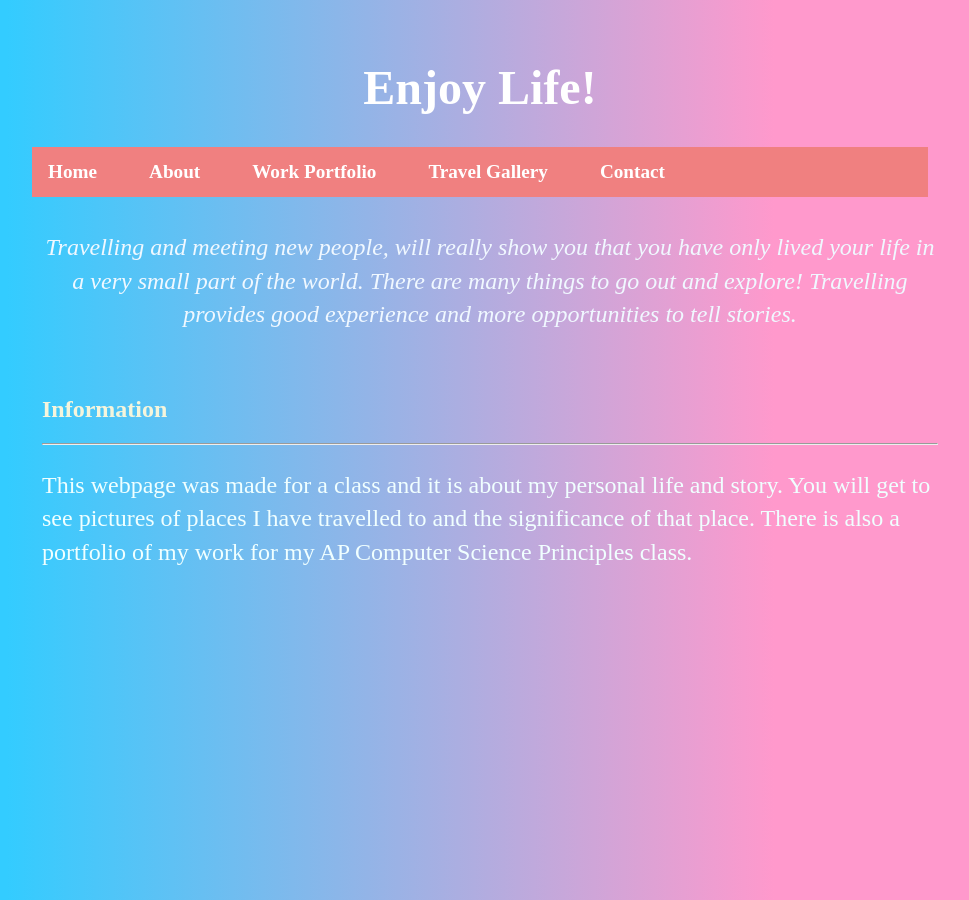
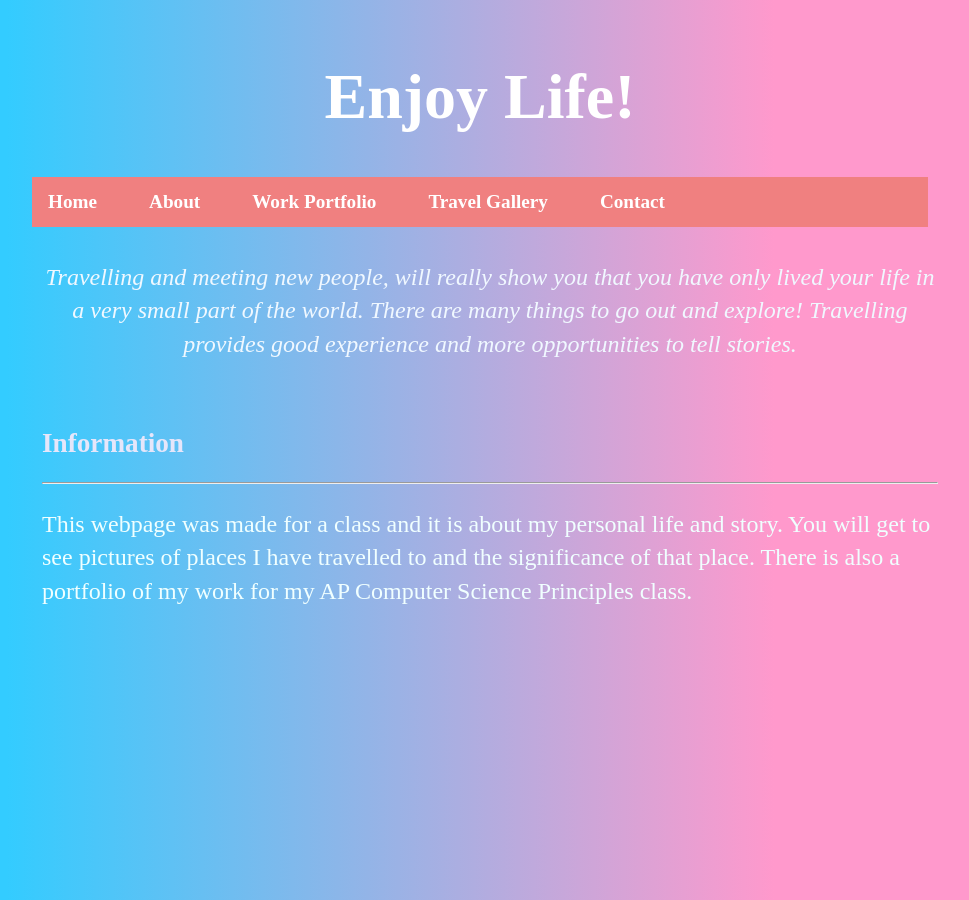
Before and after one commit to CNakano7/CNakano7.github.io, a Jekyll site: the page index.html, which Jekyll copies as it is, in a window 1280 px wide. Shown: the whole page, without its empty margins (160-1129 px from the left). Built offline with Jekyll 4.4.1, drawn with Linux system fonts in a browser that asks for light colours.

Commit message:
Update index.html

```diff
--- a/index.html
+++ b/index.html
@@ -9,7 +9,7 @@
 	<body>
 
 
-<h1 style="color:White; text-align: center;">Enjoy Life!</h1>
+<h1 style="color:White; text-align: center; font-size: 400%">Enjoy Life!</h1>
 
 
 </body>
@@ -58,7 +58,7 @@
   </div>
 
   <div class="column middle">
-    <h2 style="color: beige">Information</h2>
+    <h2 style="color: lavender; font-size:170%">Information</h2>
 	  <hr>
     <p style="color: azure;">This webpage was made for a class and it is about my personal life and story. You will get to see pictures of places I have travelled to and the significance of that place. There is also a portfolio of my work for my AP Computer Science Principles class.
   </div>
```
